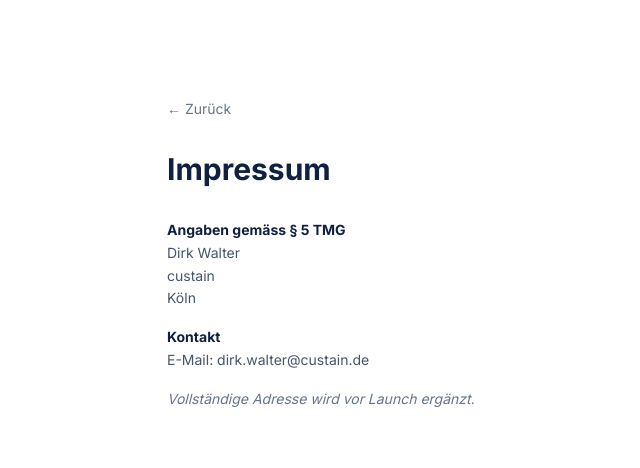
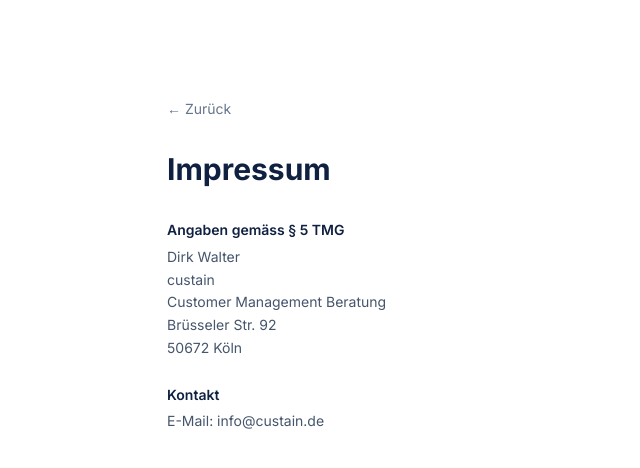
Before and after one commit to ditowa71/custain-web, a Next.js app: page /impressum in a window 1280 px wide. Shown: the top 468 px of the page, without its empty margins (161-801 px from the left). Built offline with nearby package versions, Linux system fonts and the light colour scheme.

Commit message:
Impressum vervollständigt

```diff
--- a/app/impressum/page.tsx
+++ b/app/impressum/page.tsx
@@ -8,18 +8,21 @@ export default function Impressum() {
           ← Zurück
         </Link>
         <h1 className="text-3xl font-bold text-[var(--navy)] mb-8">Impressum</h1>
-        <div className="prose text-slate-600 space-y-4 text-sm leading-relaxed">
-          <p>
-            <strong className="text-[var(--navy)]">Angaben gemäss § 5 TMG</strong><br />
-            Dirk Walter<br />
-            custain<br />
-            Köln
-          </p>
-          <p>
-            <strong className="text-[var(--navy)]">Kontakt</strong><br />
-            E-Mail: dirk.walter@custain.de
-          </p>
-          <p className="text-[var(--muted)] italic">Vollständige Adresse wird vor Launch ergänzt.</p>
+        <div className="text-slate-600 space-y-6 text-sm leading-relaxed">
+          <div>
+            <p className="font-semibold text-[var(--navy)] mb-1">Angaben gemäss § 5 TMG</p>
+            <p>
+              Dirk Walter<br />
+              custain<br />
+              Customer Management Beratung<br />
+              Brüsseler Str. 92<br />
+              50672 Köln
+            </p>
+          </div>
+          <div>
+            <p className="font-semibold text-[var(--navy)] mb-1">Kontakt</p>
+            <p>E-Mail: info@custain.de</p>
+          </div>
         </div>
       </div>
     </div>
```
